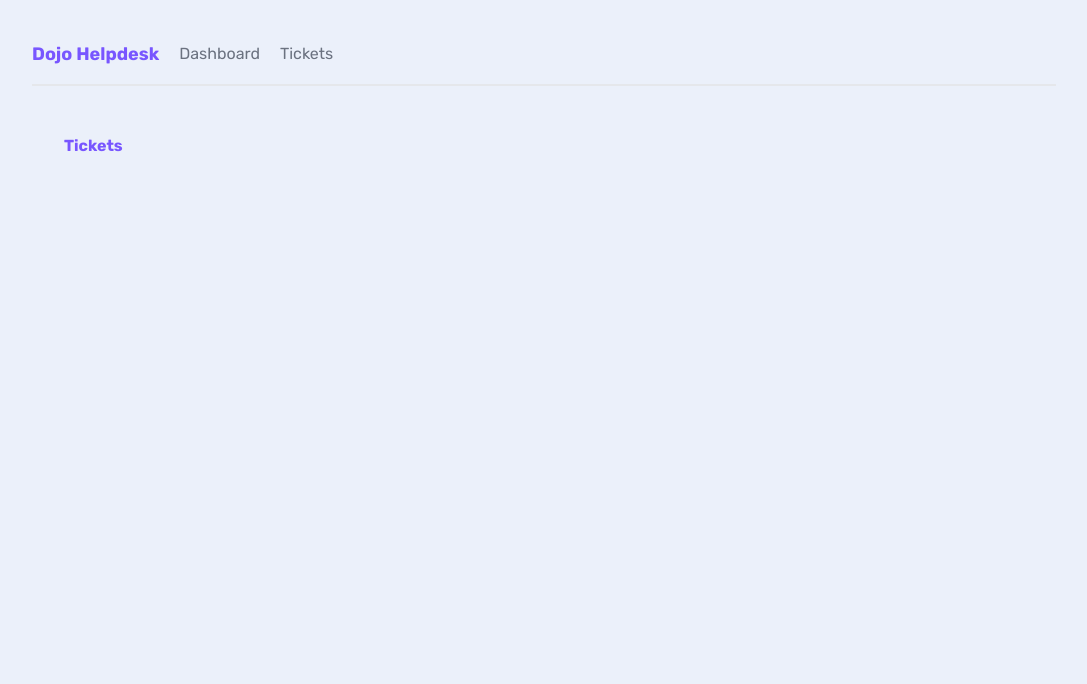
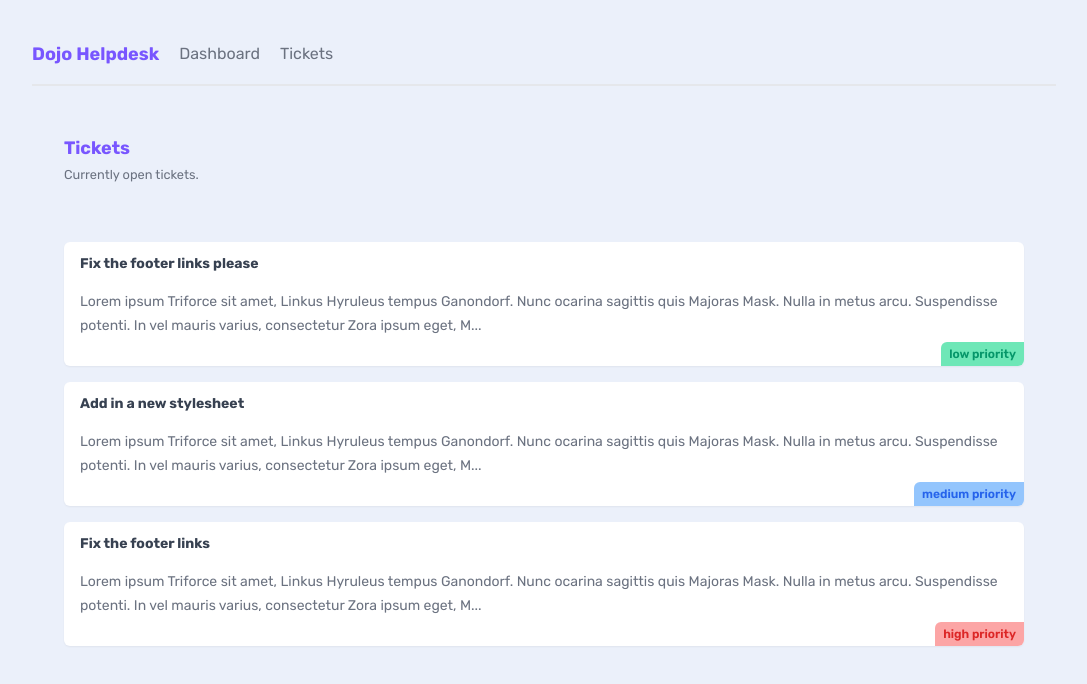
Before and after one commit to xiudou401/Helpdesk_New, a Next.js app: page /tickets in a window 1280 px wide. Shown: the top 684 px of the page, without its empty margins (96-1183 px from the left). Built offline with nearby package versions, Linux system fonts and the light colour scheme; data requests are answered from the project's data file.

Commit message:
getTickets

```diff
--- /dev/null
+++ b/app/tickets/TicketList.jsx
@@ -0,0 +1,30 @@
+import React from 'react';
+
+const getTickets = async () => {
+  const res = await fetch('http://localhost:4000/tickets', {
+    next: {
+      revalidate: 0,
+    },
+  });
+  return res.json();
+};
+export default async function ticketList() {
+  const tickets = await getTickets();
+
+  return (
+    <>
+      {tickets.map((ticket) => (
+        <div key={ticket.id} className="card my-5">
+          <h3>{ticket.title}</h3>
+          <p>{ticket.body.slice(0, 200)}...</p>
+          <div className={`pill ${ticket.priority}`}>
+            {ticket.priority} priority
+          </div>
+        </div>
+      ))}
+      {tickets.length === 0 && (
+        <p className="text-center">There are no open tickets, yay!</p>
+      )}
+    </>
+  );
+}
--- a/app/tickets/page.jsx
+++ b/app/tickets/page.jsx
@@ -1,9 +1,18 @@
 import React from 'react';
+import TicketList from './TicketList';
 
 export default function Tickets() {
   return (
     <main>
-      <h2>Tickets</h2>
+      <nav>
+        <div>
+          <h2>Tickets</h2>
+          <p>
+            <small>Currently open tickets.</small>
+          </p>
+        </div>
+      </nav>
+      <TicketList />
     </main>
   );
 }
```
